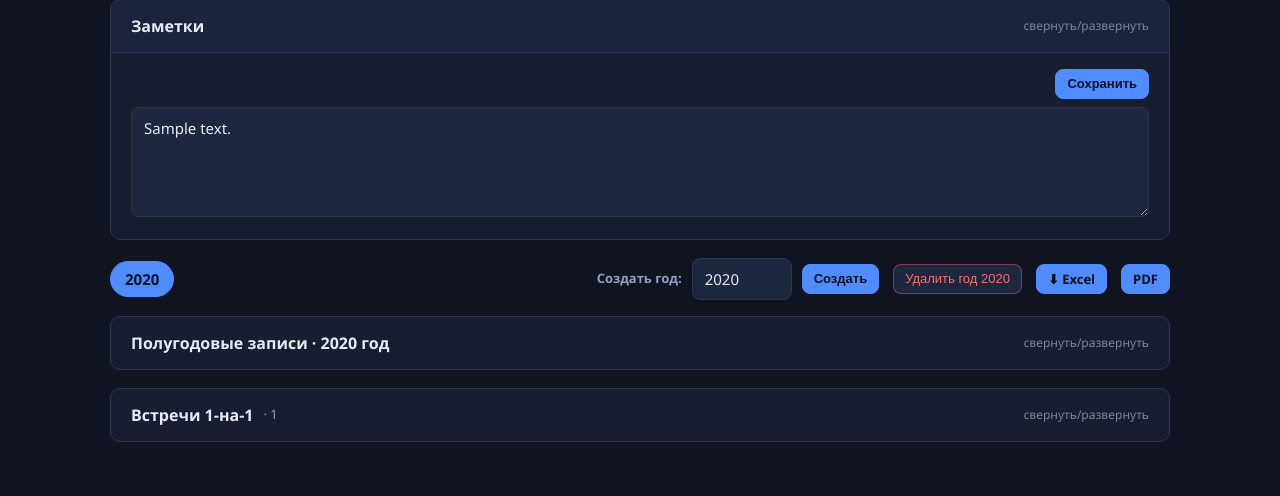
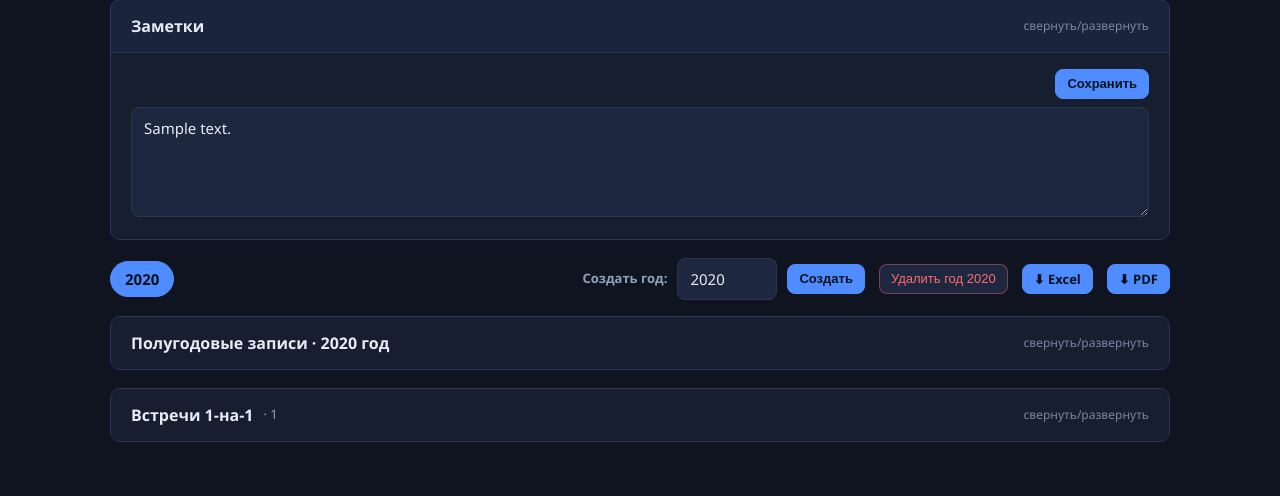
Before and after one commit to shoonia69/teambook, a Flask app: page /employee/1 in a window 1280 px wide. Shown: the part 279-775 px from the top of the page. Run offline with Flask 3, Linux system fonts and the light colour scheme; the visitor is signed in with stand-in values (Sample User, id 1); tables that the repository leaves empty hold one stand-in row (values such as "Sample post").

Commit message:
style: единая кнопка со стрелкой ⬇ у выгрузки PDF (как у Excel)

```diff
--- a/templates/employee_view.html
+++ b/templates/employee_view.html
@@ -166,7 +166,7 @@
   </form>
   {% endif %}
   <a class="btn small primary" href="{{ url_for('report_employee', eid=emp.id, year=year or now_year, format='xlsx') }}">⬇ Excel</a>
-  <a class="btn small primary" href="{{ url_for('report_employee', eid=emp.id, year=year or now_year, format='pdf') }}">PDF</a>
+  <a class="btn small primary" href="{{ url_for('report_employee', eid=emp.id, year=year or now_year, format='pdf') }}">⬇ PDF</a>
 </div>
 
 <!-- Полугодовые записи -->
```
